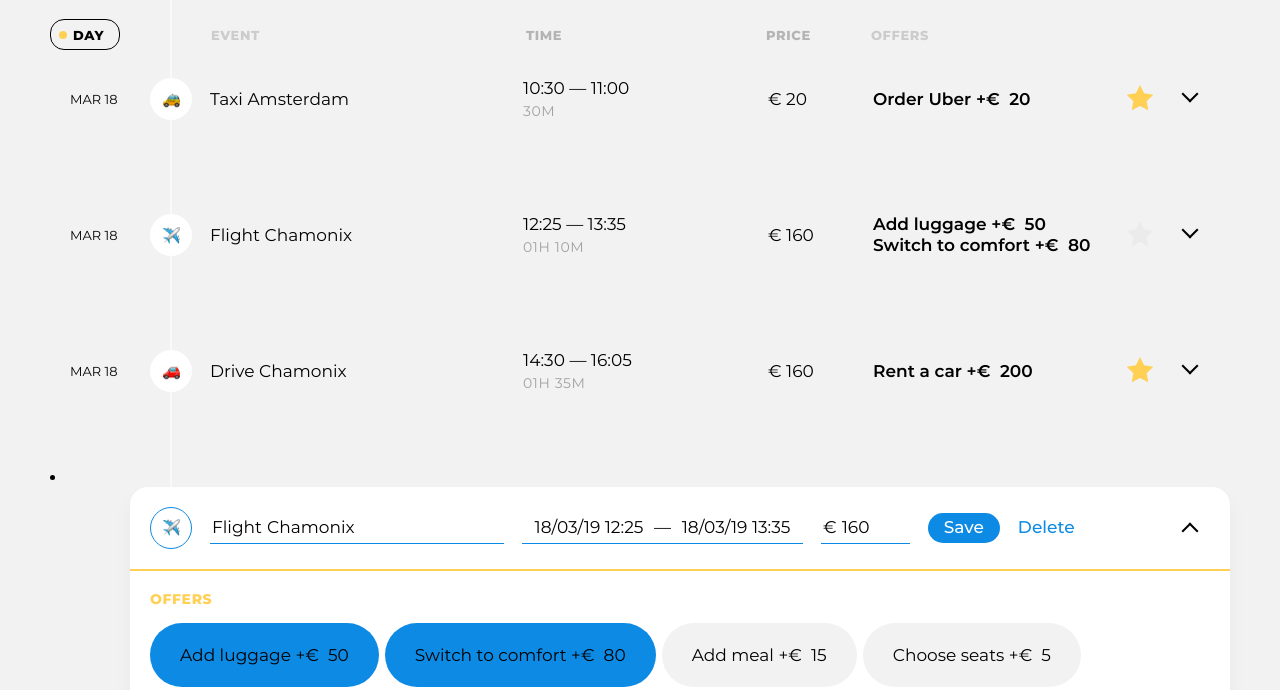
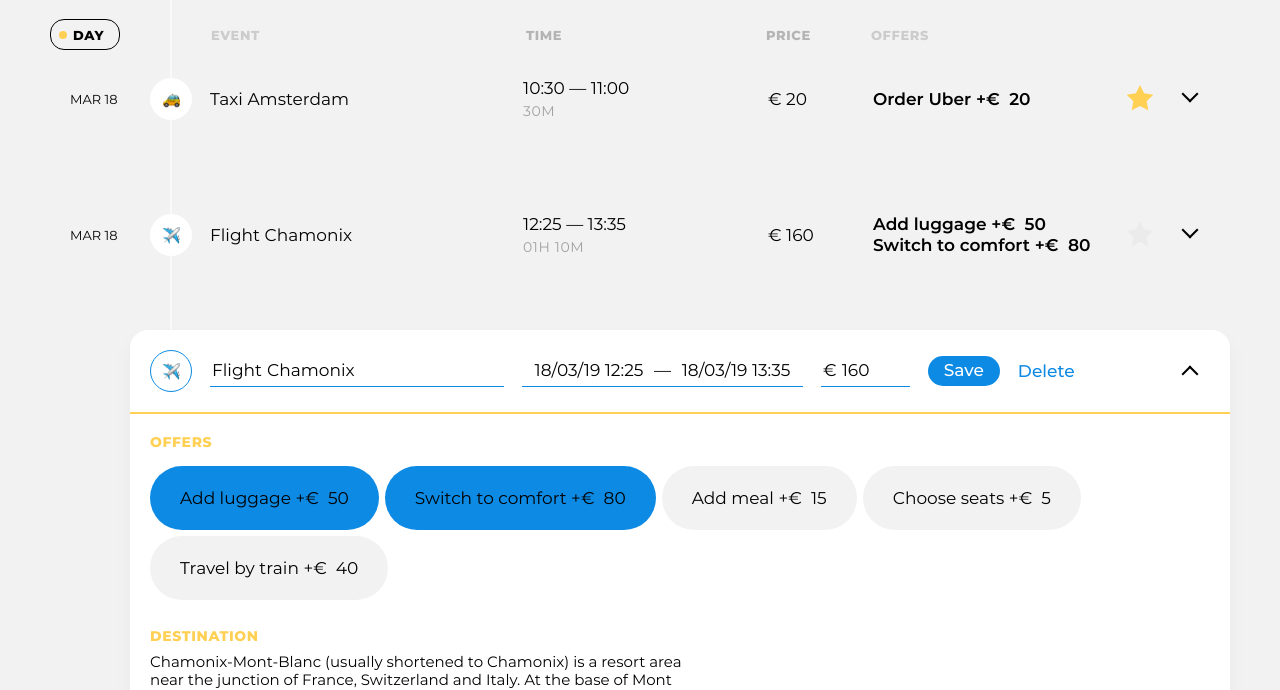
Before and after one commit to alehinoleg/big-trip, a website built with webpack: page public/index.html in a window 1280 px wide. Shown: the part 92-782 px from the top of the page. Built offline with nearby package versions, Linux system fonts and the light colour scheme.

Commit message:
feat module1-task3: including EventEdit and EventNew components into tripEvents component

```diff
--- a/public/index.html
+++ b/public/index.html
@@ -1,5 +1,5 @@
 <!DOCTYPE html>
-<html lang="en">
+<html lang="ru">
   <head>
     <meta charset="UTF-8">
     <meta name="viewport" content="width=device-width, initial-scale=1">
--- a/src/main.js
+++ b/src/main.js
@@ -19,12 +19,16 @@ const eventNewComponent = new EventNew();
 const tripFiltersPresenter = new Presenter({ container: tripControlsElement, component: tripFiltersComponent });
 const tripSortPresenter = new Presenter({ container: tripEventsElement, component: tripSortComponent });
 const tripEventsPresenter = new Presenter({ container: tripEventsElement, component: tripEventsComponent });
-const eventEditPresenter = new Presenter({ container: tripEventsElement, component: eventEditComponent });
-const eventNewPresenter = new Presenter({container: tripEventsElement, component: eventNewComponent});
-
 
 tripFiltersPresenter.init();
 tripSortPresenter.init();
 tripEventsPresenter.init();
+
+const tripEventsList = tripEventsComponent.getElement();
+
+const eventEditPresenter = new Presenter({ container: tripEventsList, component: eventEditComponent });
+const eventNewPresenter = new Presenter({container: tripEventsList, component: eventNewComponent});
+
+
 eventEditPresenter.init();
 eventNewPresenter.init();
--- a/src/view/tripEvents.js
+++ b/src/view/tripEvents.js
@@ -81,43 +81,6 @@ const createTripEvents = () => `
         </button>
       </div>
     </li>
-    <li class="trip-events__item">
-      <div class="event">
-        <time class="event__date" datetime="2019-03-18">MAR 18</time>
-        <div class="event__type">
-          <img class="event__type-icon" width="42" height="42" src="img/icons/drive.png" alt="Event type icon">
-        </div>
-        <h3 class="event__title">Drive Chamonix</h3>
-        <div class="event__schedule">
-          <p class="event__time">
-            <time class="event__start-time" datetime="2019-03-18T14:30">14:30</time>
-            &mdash;
-            <time class="event__end-time" datetime="2019-03-18T16:05">16:05</time>
-          </p>
-          <p class="event__duration">01H 35M</p>
-        </div>
-        <p class="event__price">
-          &euro;&nbsp;<span class="event__price-value">160</span>
-        </p>
-        <h4 class="visually-hidden">Offers:</h4>
-        <ul class="event__selected-offers">
-          <li class="event__offer">
-            <span class="event__offer-title">Rent a car</span>
-            &plus;&euro;&nbsp;
-            <span class="event__offer-price">200</span>
-          </li>
-        </ul>
-        <button class="event__favorite-btn  event__favorite-btn--active" type="button">
-          <span class="visually-hidden">Add to favorite</span>
-          <svg class="event__favorite-icon" width="28" height="28" viewBox="0 0 28 28">
-            <path d="M14 21l-8.22899 4.3262 1.57159-9.1631L.685209 9.67376 9.8855 8.33688 14 0l4.1145 8.33688 9.2003 1.33688-6.6574 6.48934 1.5716 9.1631L14 21z"/>
-          </svg>
-        </button>
-        <button class="event__rollup-btn" type="button">
-          <span class="visually-hidden">Open event</span>
-        </button>
-      </div>
-    </li>
   </ul>
 `;
 
```
